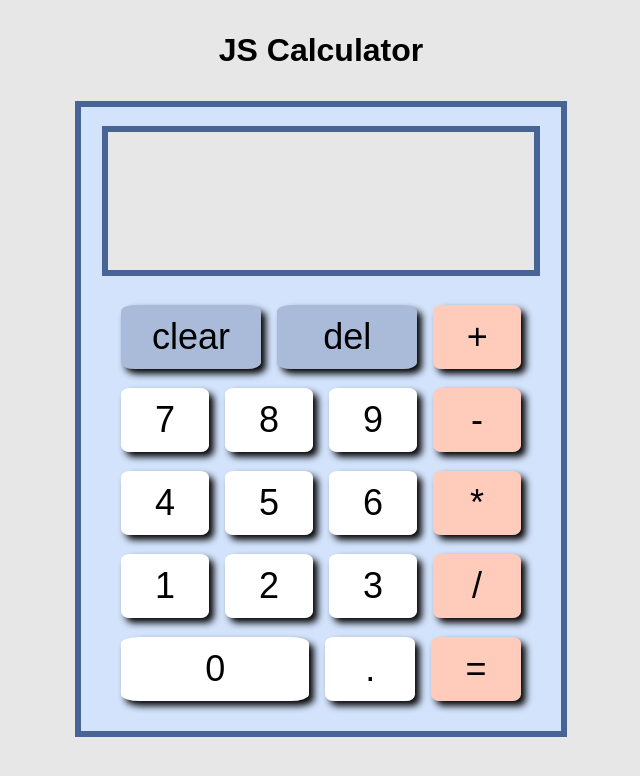
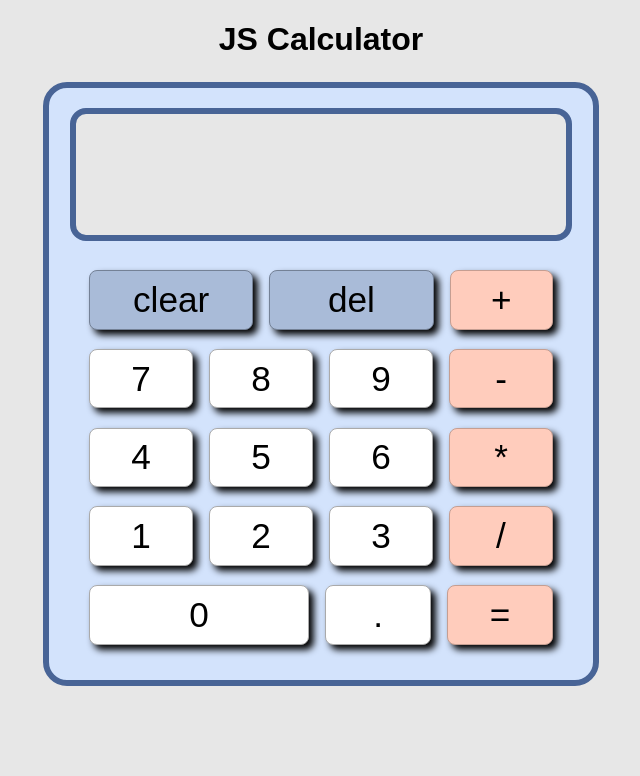
Before and after one commit to GitHubBlues/TOP_Calculator, a plain HTML site: page index.html in a window 1280 px wide. Shown: the whole page, without its empty margins (319-959 px from the left). Drawn offline with Linux system fonts and the light colour scheme.

Commit message:
improve styling

```diff
--- a/script.js
+++ b/script.js
@@ -65,7 +65,7 @@ function processInputDigit(arg){
             btnScreenCalc.textContent = operand1_ ;
         }
 
-        if (operand1_.length > 13){
+        if (operand1_.length > 12){
             console.log(operand1_.length);
             operand1_ = operand1_.slice(0, -1);
             console.log(operand1_);
@@ -93,7 +93,7 @@ function processInputDigit(arg){
             btnScreenCalc.textContent = operand1_.concat(operatorSymbol, operand2_);
         }
 
-        if (operand2_.length > 13){
+        if (operand2_.length > 12){
             console.log(operand2_.length);
             operand2_ = operand2_.slice(0, -1);
             console.log(operand2_);
--- a/style.css
+++ b/style.css
@@ -7,45 +7,47 @@ body{
 h1{
     display: flex;
     justify-content: center;
-    margin: 2rem
 }
 
 .calculator{
     background-color: #D3E3FC;
-    width: 30rem;
-    height: 39rem;
+    width: 34rem;
+    height: 37rem;
     display: flex;
     flex-direction: column;
     border: 0.4rem solid #486496;
-    margin: 2rem auto;
+    border-radius: 1.5rem;
+    margin: 1.5rem auto;
 }
 
 .screen{
     background: rgb(231, 231, 231);
-    width: 26rem;
-    height: 8rem;
+    width: 30rem;
+    height: 7rem;
     border: 0.4rem solid #486496;
+    border-radius: 1rem;
     margin: 1.2rem auto 1.2rem auto;
     padding: 0.3rem;
 }
 
 .screen-calculation{
     display: flex;
-    font-size: 1.5rem;
+    font-size: 1.2rem;
     justify-content: end;
-    margin: 0.25rem 0.4rem 0.8rem 0.4rem;
+    margin: 0.2rem 0.4rem 0.5rem 0.4rem;
 }
 
 .screen-result{
     display: flex;
-    font-size: 2.5rem;
+    font-size: 2.25rem;
     justify-content: end;
+    margin: 0.2rem 0.4rem 0.5rem 0.4rem;
 }
 
 
 .btn-small{
     display: flex;
-    font-size: 2.25rem;
+    font-size: 2.2rem;
     flex-direction: row;
     margin: 0.6rem 2.5rem;
     gap: 1rem;
@@ -55,11 +57,11 @@ h1{
 .btn-digit,
 .btn-operator{
     width: 7rem;
-    height: 4rem;
+    height: 3.6rem;
     display: flex;
     justify-content: center;
     align-items: center;
-    border-radius: 10%;
+    border-radius: 0.5rem;
     box-shadow: 0.3rem  0.3rem 0.45rem ;
     /* margin: 4px;
     padding: 4px;  */
@@ -68,16 +70,19 @@ h1{
 #keyPoint,
 .btn-digit{
     background:#FFFFFF;
+    border: 0.1rem solid #aaaaaa;
 }
 
 .btn-operator{
     background:#FFCCBC;
+    border: 0.1rem solid #c59e92;
 }
 
 #keyClear,
 #keyBackspace{
     width: 11.2rem;
     background-color: #a9bbd8;
+    border: 0.1rem solid #748196;
 }
 
 #key0{
```
